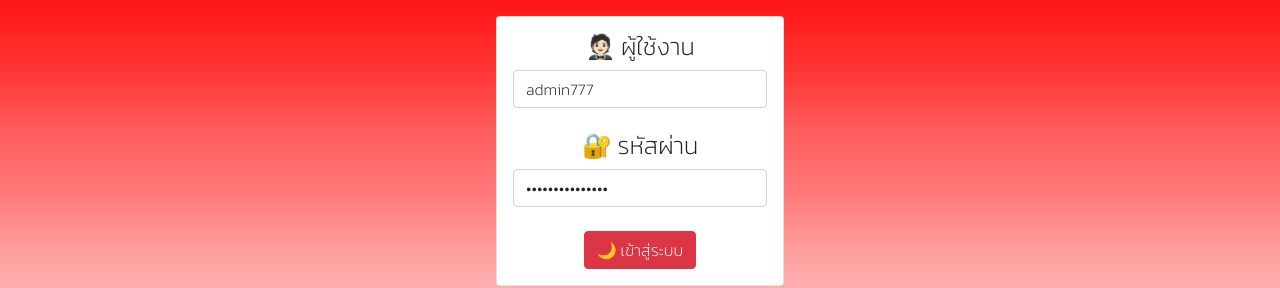
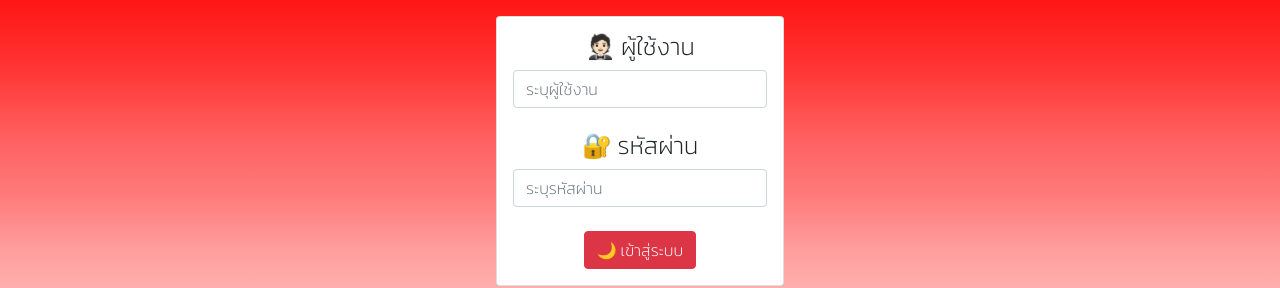
Before and after one commit to phonlayut17/lottery, a React (Create React App) app: page / in a window 1280 px wide. Shown: the part 237-525 px from the top of the page. Built offline with nearby package versions, Linux system fonts and the light colour scheme.

Commit message:
[Fixed] delete user admin

```diff
--- a/src/components/Login.js
+++ b/src/components/Login.js
@@ -5,8 +5,8 @@ import axios from 'axios';
 import { useHistory } from 'react-router-dom';
 
 function Login(props) {
-    const [password, setPassword] = useState("godofwebsite777");
-    const [email, setEmail] = useState("admin777");
+    const [password, setPassword] = useState("");
+    const [email, setEmail] = useState("");
     const [passwordError, setPasswordError] = useState("");
     const [emailError, setEmailError] = useState("");
     const history = useHistory();
```
